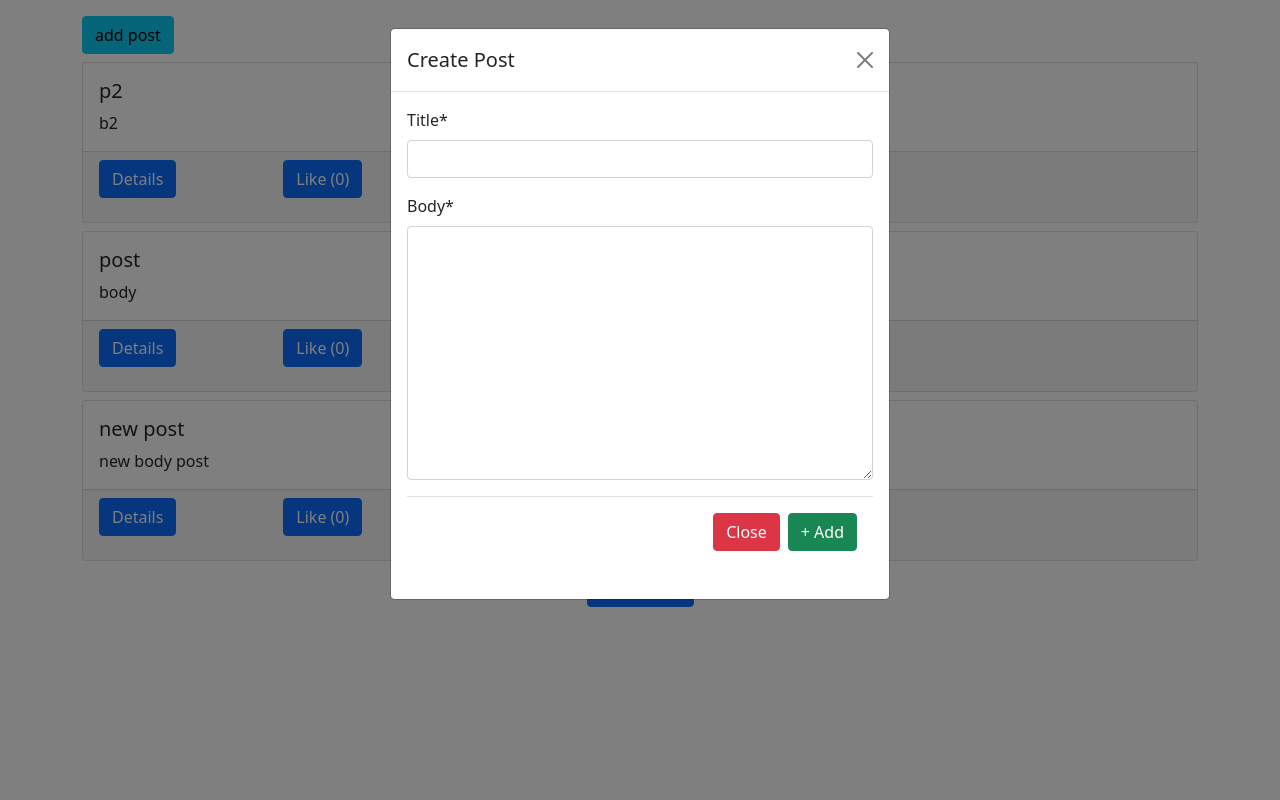
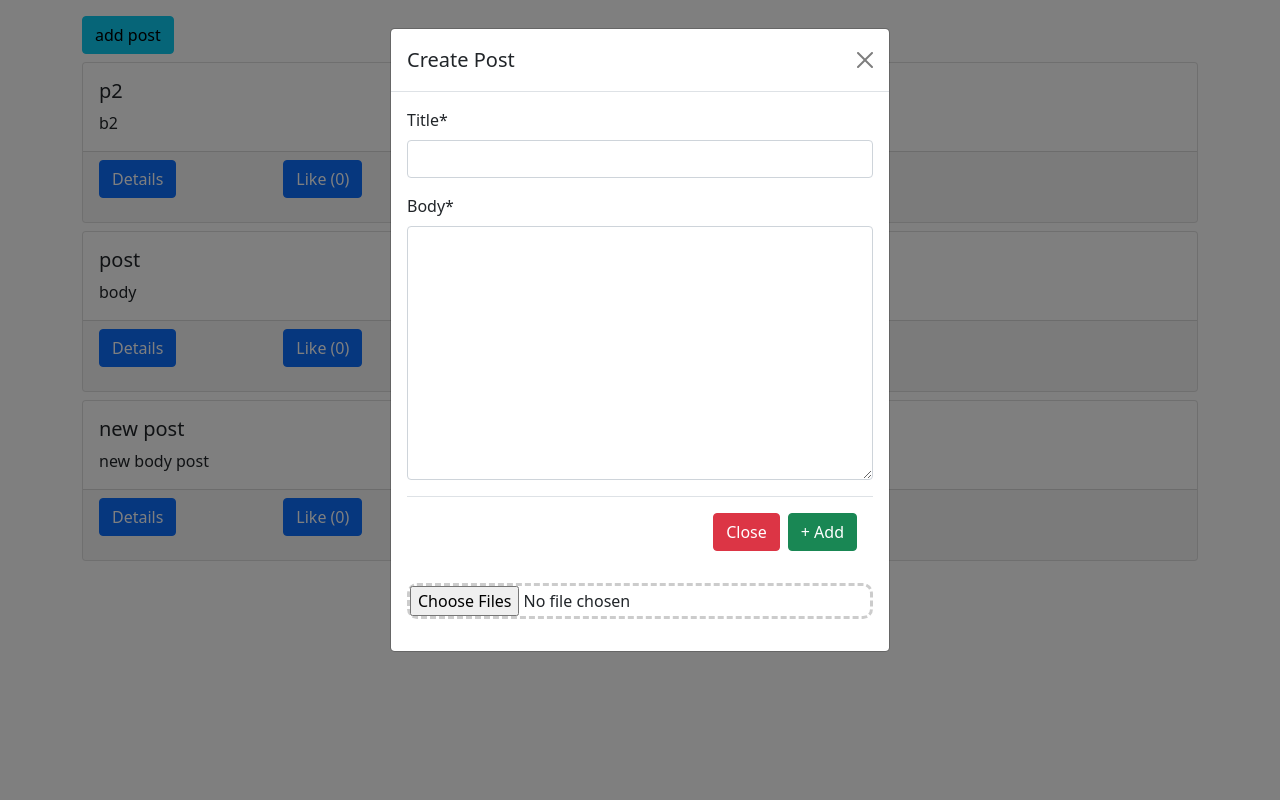
Before and after one commit to carlosgomez05/NAD-A4, a Django app: page / in a window 1280 px wide, after a click on "add post". Run offline with Django 5.2, Linux system fonts and the light colour scheme; data comes from the database, SQL or seed files in the repository; data that the repository does not hold is empty; some libraries are stand-ins or nearby versions.

Commit message:
Add the drop zone to drop files in the add post modal, not use files but link from cdn then the rest as the video <<Adding Dropzone JS to the Project>>

```diff
--- a/cg5580-a4/src/posts/templates/posts/main.html
+++ b/cg5580-a4/src/posts/templates/posts/main.html
@@ -28,6 +28,12 @@ posts
                             <button type="submit" class="btn btn-success">+ Add</button>
                         </div>
                     </form>
+                    <form action="/upload" class="dropzone dz">
+                        {% csrf_token %}
+                        <div class="fallback">
+                            <input name="file" type="file" multiple />
+                        </div>
+                    </form>
                 </div>
             </div>
         </div>
--- a/cg5580-a4/src/static/style.css
+++ b/cg5580-a4/src/static/style.css
@@ -1,3 +1,13 @@
 .not-visible {
     display: none;
 }
+
+.dz {
+    border: dashed !important;
+    border-color: #ccc !important;
+    border-radius: 10px !important;
+}
+
+.dz:hover {
+    background-color: aliceblue !important;
+}
--- a/cg5580-a4/src/templates/base.html
+++ b/cg5580-a4/src/templates/base.html
@@ -13,6 +13,10 @@
         <link href="https://cdn.jsdelivr.net/npm/bootstrap@5.0.0-beta2/dist/css/bootstrap.min.css" rel="stylesheet">
         <!-- Custom CSS -->
         <link rel="stylesheet" href="{% static 'style.css' %}">
+
+        <!-- DropZone-->
+        <script src="https://cdn.jsdelivr.net/npm/dropzone@5/dist/min/dropzone.min.js"></script>
+        <link rel="stylesheet" href="https://cdn.jsdelivr.net/npm/dropzone@5/dist/min/dropzone.min.css" type="text/css" />
 
         <!-- Custom JS -->
         <script src="{% static 'functions.js' %}" defer></script>
```
